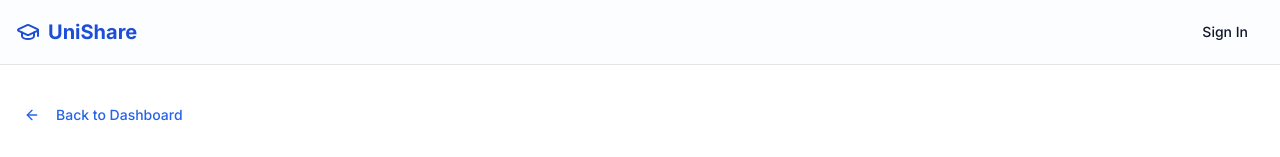
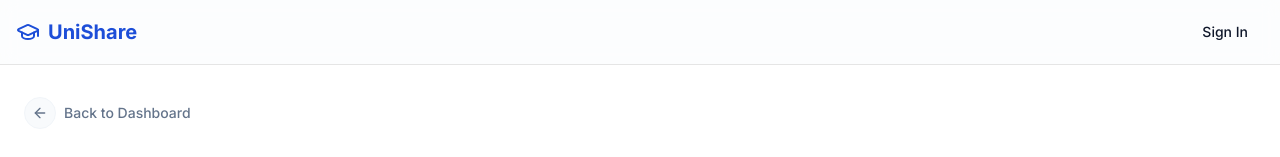
Before and after one commit to catBoxTheory/UniShare, a Next.js app: page /search in a window 1280 px wide. Shown: the top 157 px of the page. Built offline with nearby package versions, Linux system fonts and the light colour scheme; no server answers; the database is empty.

Commit message:
Refine 'Back to Dashboard' button UI with custom circular icon style

```diff
--- a/app/search/page.tsx
+++ b/app/search/page.tsx
@@ -39,12 +39,15 @@ export default async function SearchPage({ searchParams }: { searchParams: { q?:
         {/* Header Section */}
         <div className="bg-white border-b border-slate-200 py-8">
           <div className="container px-4 md:px-6 mx-auto max-w-7xl">
-            <Button variant="ghost" asChild className="-ml-4 mb-6 text-blue-600 hover:text-blue-700 hover:bg-blue-50">
-              <Link href="/">
-                <ArrowLeft className="w-4 h-4 mr-2" />
-                Back to Dashboard
-              </Link>
-            </Button>
+            <Link
+              href="/"
+              className="inline-flex items-center text-sm font-medium text-slate-500 hover:text-blue-600 transition-colors mb-6 group"
+            >
+              <div className="w-8 h-8 rounded-full bg-slate-50 flex items-center justify-center mr-2 group-hover:bg-blue-50 group-hover:text-blue-600 transition-all border border-slate-100 group-hover:border-blue-100">
+                <ArrowLeft className="w-4 h-4" />
+              </div>
+              Back to Dashboard
+            </Link>
 
             <div className="flex flex-col md:flex-row md:items-end justify-between gap-4">
               <div>
```
